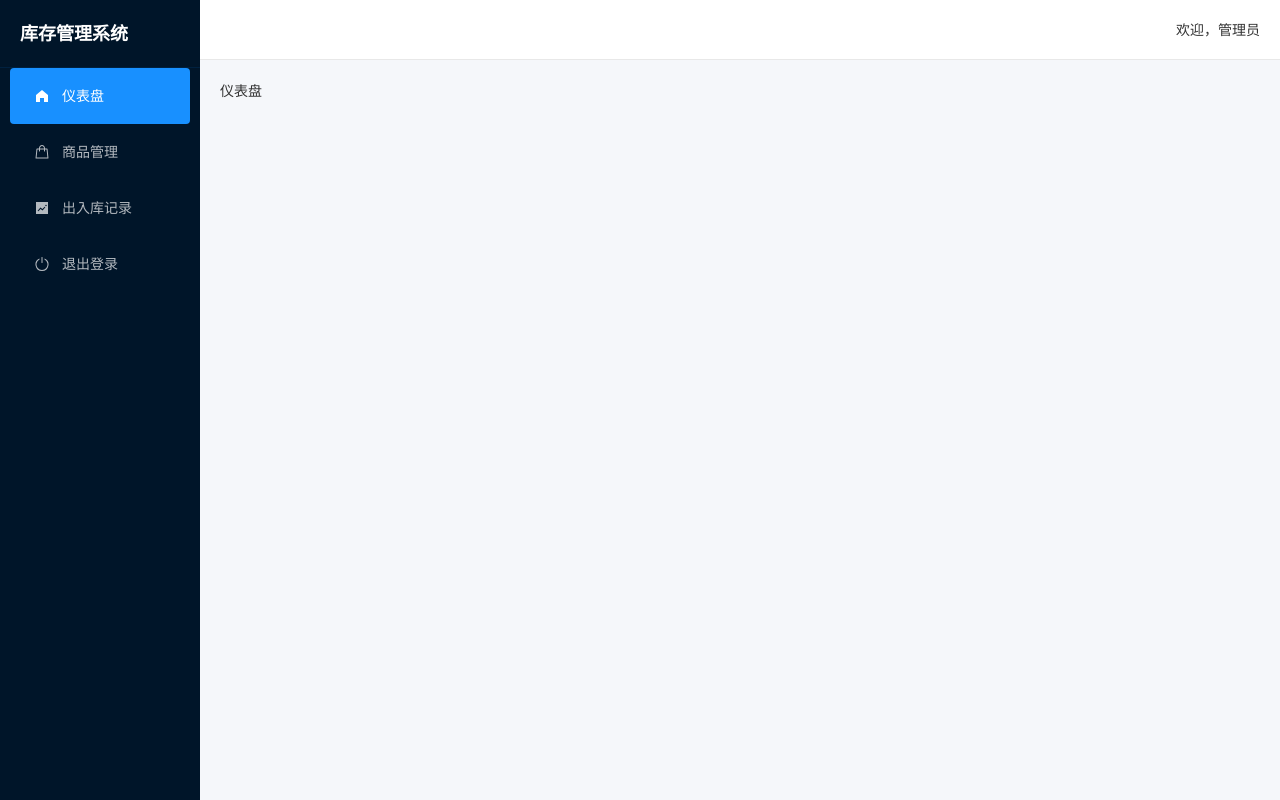
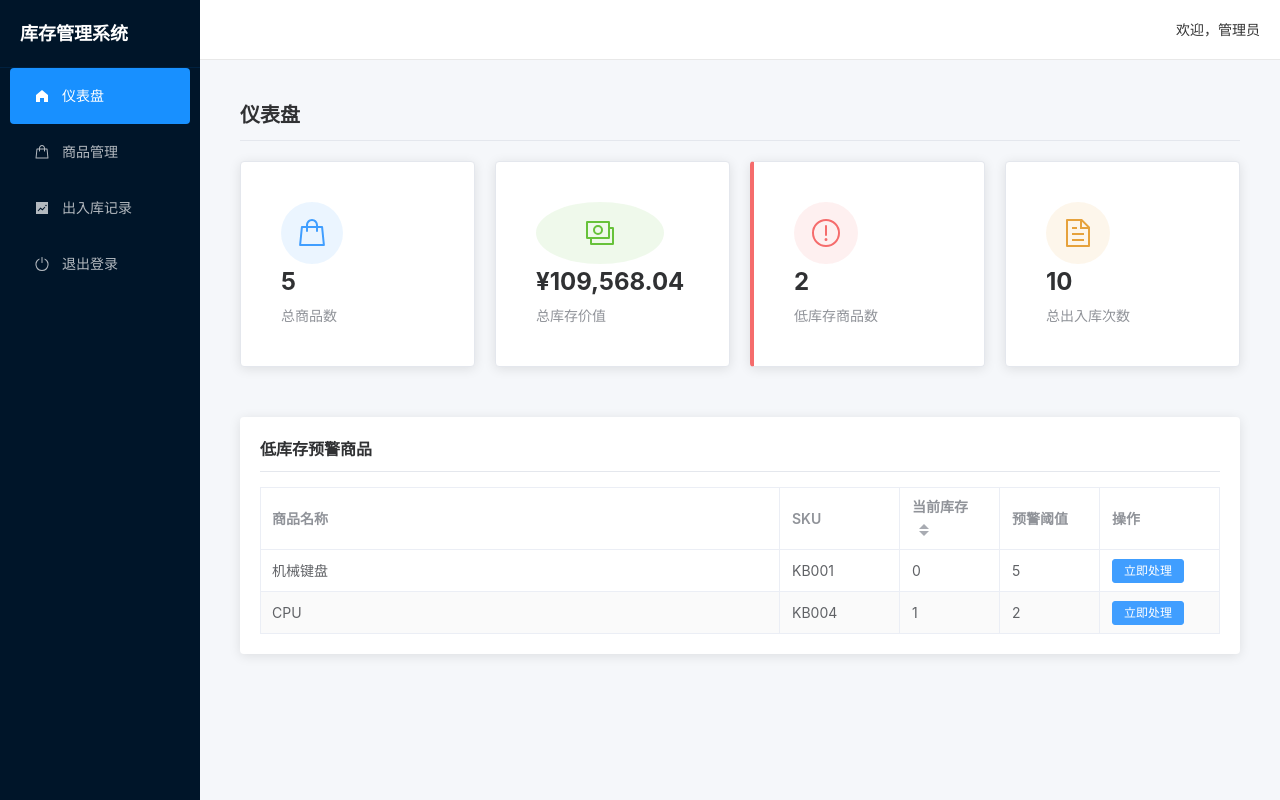
Before and after one commit to cqz1123/-, a Vue app: page /admin/dashboard in a window 1280 px wide. Built offline with nearby package versions, Linux system fonts and the light colour scheme; data requests are answered from the project's data file; sample sign-in values are in the browser's storage.

Commit message:
完成仪表盘页面和退出功能，删除冗余文件

```diff
--- a/db.json
+++ b/db.json
@@ -5,7 +5,7 @@
       "name": "机械键盘",
       "sku": "KB001",
       "price": 299,
-      "stock": 21,
+      "stock": 0,
       "alertThreshold": 5
     },
     {
@@ -28,9 +28,17 @@
       "name": "CPU",
       "sku": "KB004",
       "price": 100000,
-      "stock": 6,
+      "stock": 1,
       "alertThreshold": 2,
       "id": "32QS4WxweGs"
+    },
+    {
+      "name": "火箭",
+      "sku": "KB0066",
+      "price": 0.01,
+      "stock": 4,
+      "alertThreshold": 0,
+      "id": "cTXqX1nkEEo"
     }
   ],
   "transactions-history": [
@@ -89,6 +97,30 @@
       "remark": "",
       "date": "2026-03-25T08:07:43.688Z",
       "id": "9RGZks2TNUg"
+    },
+    {
+      "productId": "32QS4WxweGs",
+      "type": "out",
+      "quantity": 5,
+      "remark": "",
+      "date": "2026-03-26T05:57:36.101Z",
+      "id": "Yf3PWK2ggTc"
+    },
+    {
+      "productId": "1",
+      "type": "out",
+      "quantity": 15,
+      "remark": "",
+      "date": "2026-03-26T05:58:26.178Z",
+      "id": "nySnUygi7YI"
+    },
+    {
+      "productId": "cTXqX1nkEEo",
+      "type": "in",
+      "quantity": 4,
+      "remark": "刚刚采购",
+      "date": "2026-03-26T06:03:17.188Z",
+      "id": "HFt74MXrzPc"
     }
   ],
   "users": [
--- a/src/components/ProductCard.vue
+++ b/src/components/ProductCard.vue
@@ -10,10 +10,11 @@
         <p class="price-text">价格：¥{{ product.price }}</p>
       </div>
       <div class="action-buttons">
-        <el-button type="primary" size="small" @click.stop="handleInStock">入库</el-button>
+
+      </div>
+      <el-button type="primary" size="small" @click.stop="handleInStock">入库</el-button>
         <el-button type="warning" size="small" @click.stop="handleOutStock">出库</el-button>
         <el-button type="danger" size="small" @click.stop="handleDelete">删除</el-button>
-      </div>
     </div>
   </el-card>
 </template>
--- a/src/views/Admin.vue
+++ b/src/views/Admin.vue
@@ -49,8 +49,18 @@ import { computed } from 'vue'
 import { useRouter, useRoute } from 'vue-router'
 import { HomeFilled, Goods, TrendCharts, SwitchButton } from '@element-plus/icons-vue'
 
+// 导入 store
+import { useUserStore } from '@/stores/user'
+import { useProductStore } from '@/stores/product'
+import { useTransactionStore } from '@/stores/transaction'
+
 const router = useRouter()
 const route = useRoute()
+
+// 初始化 store
+const userStore = useUserStore()
+const productStore = useProductStore()
+const transactionStore = useTransactionStore()
 
 // 计算当前激活的菜单
 const activeMenu = computed(() => {
@@ -59,7 +69,17 @@ const activeMenu = computed(() => {
 
 // 处理退出登录
 const handleLogout = () => {
-  localStorage.removeItem('token')
+  // 清空用户信息和 token
+  userStore.logout()
+
+  // 清空商品数据
+  productStore.products = []
+
+  // 清空交易记录数据
+  transactionStore.transactions = []
+  transactionStore.pagination.total = 0
+
+  // 跳转到登录页面
   router.push('/login')
 }
 </script>
--- a/src/views/Dashboard.vue
+++ b/src/views/Dashboard.vue
@@ -1,5 +1,289 @@
 <template>
-  <div>
-    仪表盘
+  <div class="dashboard-container">
+    <!-- 页面标题 -->
+    <div class="page-header">
+      <h2>仪表盘</h2>
+    </div>
+
+    <!-- 加载状态 -->
+    <div v-loading="loading" element-loading-text="加载中..." class="loading-container">
+      <!-- 关键指标卡片 -->
+      <el-row :gutter="20" class="stats-row">
+        <el-col :xs="24" :sm="12" :md="6" class="stat-col">
+          <el-card class="stat-card">
+            <div class="stat-icon goods-icon">
+              <el-icon><Goods /></el-icon>
+            </div>
+            <div class="stat-content">
+              <div class="stat-value">{{ totalProducts }}</div>
+              <div class="stat-label">总商品数</div>
+            </div>
+          </el-card>
+        </el-col>
+
+        <el-col :xs="24" :sm="12" :md="6" class="stat-col">
+          <el-card class="stat-card">
+            <div class="stat-icon money-icon">
+              <el-icon><Money /></el-icon>
+            </div>
+            <div class="stat-content">
+              <div class="stat-value">{{ totalStockValue }}</div>
+              <div class="stat-label">总库存价值</div>
+            </div>
+          </el-card>
+        </el-col>
+
+        <el-col :xs="24" :sm="12" :md="6" class="stat-col">
+          <el-card class="stat-card warning-card">
+            <div class="stat-icon warning-icon">
+              <el-icon><Warning /></el-icon>
+            </div>
+            <div class="stat-content">
+              <div class="stat-value">{{ lowStockProducts.length }}</div>
+              <div class="stat-label">低库存商品数</div>
+            </div>
+          </el-card>
+        </el-col>
+
+        <el-col :xs="24" :sm="12" :md="6" class="stat-col">
+          <el-card class="stat-card">
+            <div class="stat-icon document-icon">
+              <el-icon><Document /></el-icon>
+            </div>
+            <div class="stat-content">
+              <div class="stat-value">{{ totalTransactions }}</div>
+              <div class="stat-label">总出入库次数</div>
+            </div>
+          </el-card>
+        </el-col>
+      </el-row>
+
+      <!-- 低库存商品列表 -->
+      <div class="low-stock-section">
+        <h3 class="section-title">低库存预警商品</h3>
+        <el-table
+          v-if="lowStockProducts.length > 0"
+          :data="lowStockProducts"
+          stripe
+          border
+          style="width: 100%"
+        >
+          <el-table-column prop="name" label="商品名称" min-width="150" />
+          <el-table-column prop="sku" label="SKU" width="120" />
+          <el-table-column prop="stock" label="当前库存" width="100" sortable />
+          <el-table-column prop="alertThreshold" label="预警阈值" width="100" />
+          <el-table-column label="操作" width="120" fixed="right">
+            <template #default="scope">
+              <el-button type="primary" size="small" @click="handleProcess(scope.row.id)">
+                立即处理
+              </el-button>
+            </template>
+          </el-table-column>
+        </el-table>
+        <el-empty v-else description="暂无低库存商品" />
+      </div>
+    </div>
   </div>
- </template>
+</template>
+
+<script setup>
+import { ref, computed, onMounted } from 'vue'
+import { useRouter } from 'vue-router'
+import { ElMessage } from 'element-plus'
+import { Goods, Money, Warning, Document } from '@element-plus/icons-vue'
+
+// 导入 API
+import { productApi } from '@/api/modules/product'
+import { transactionApi } from '@/api/modules/transaction'
+
+// 初始化
+const router = useRouter()
+const loading = ref(false)
+const products = ref([])
+const transactions = ref([])
+
+// 计算关键指标
+const totalProducts = computed(() => {
+  return products.value.length
+})
+
+const totalStockValue = computed(() => {
+  const value = products.value.reduce((sum, p) => sum + p.price * p.stock, 0)
+  return `¥${value.toLocaleString()}`
+})
+
+const lowStockProducts = computed(() => {
+  return products.value
+    .filter(p => p.stock <= p.alertThreshold)
+    .sort((a, b) => a.stock - b.stock) // 按库存量升序排列
+})
+
+const totalTransactions = computed(() => {
+  return transactions.value.length
+})
+
+// 页面加载时获取数据
+onMounted(async () => {
+  await fetchData()
+})
+
+// 获取数据
+const fetchData = async () => {
+  loading.value = true
+  try {
+    // 并行获取商品列表和交易记录
+    const [productsResponse, transactionsResponse] = await Promise.all([
+      productApi.getProducts(),
+      transactionApi.getTransactions()
+    ])
+
+    products.value = productsResponse.data
+    transactions.value = transactionsResponse.data
+  } catch (error) {
+    ElMessage.error('获取数据失败，请稍后重试')
+    console.error('获取数据错误:', error)
+  } finally {
+    loading.value = false
+  }
+}
+
+// 处理低库存商品
+const handleProcess = (productId) => {
+  // 跳转到商品管理页面
+  router.push('/admin/products')
+}
+</script>
+
+<style scoped>
+.dashboard-container {
+  padding: 20px;
+  background-color: #f5f7fa;
+  min-height: calc(100vh - 60px);
+}
+
+.page-header {
+  margin-bottom: 20px;
+  padding-bottom: 10px;
+  border-bottom: 1px solid #e4e7ed;
+}
+
+.page-header h2 {
+  margin: 0;
+  font-size: 20px;
+  font-weight: bold;
+  color: #303133;
+}
+
+.loading-container {
+  min-height: 400px;
+}
+
+.stats-row {
+  margin-bottom: 30px;
+}
+
+.stat-col {
+  margin-bottom: 20px;
+}
+
+.stat-card {
+  height: 100%;
+  display: flex;
+  align-items: center;
+  padding: 20px;
+  box-shadow: 0 2px 12px 0 rgba(0, 0, 0, 0.1);
+  transition: all 0.3s ease;
+}
+
+.stat-card:hover {
+  transform: translateY(-5px);
+  box-shadow: 0 4px 16px 0 rgba(0, 0, 0, 0.15);
+}
+
+.warning-card {
+  border-left: 4px solid #f56c6c;
+}
+
+.stat-icon {
+  font-size: 32px;
+  margin-right: 20px;
+  padding: 15px;
+  border-radius: 50%;
+  display: flex;
+  align-items: center;
+  justify-content: center;
+}
+
+.goods-icon {
+  color: #409eff;
+  background-color: rgba(64, 158, 255, 0.1);
+}
+
+.money-icon {
+  color: #67c23a;
+  background-color: rgba(103, 194, 58, 0.1);
+}
+
+.warning-icon {
+  color: #f56c6c;
+  background-color: rgba(245, 108, 108, 0.1);
+}
+
+.document-icon {
+  color: #e6a23c;
+  background-color: rgba(230, 162, 60, 0.1);
+}
+
+.stat-content {
+  flex: 1;
+}
+
+.stat-value {
+  font-size: 24px;
+  font-weight: bold;
+  color: #303133;
+  margin-bottom: 5px;
+}
+
+.stat-label {
+  font-size: 14px;
+  color: #909399;
+}
+
+.low-stock-section {
+  background-color: white;
+  border-radius: 4px;
+  box-shadow: 0 2px 12px 0 rgba(0, 0, 0, 0.1);
+  padding: 20px;
+}
+
+.section-title {
+  font-size: 16px;
+  font-weight: bold;
+  color: #303133;
+  margin-bottom: 15px;
+  padding-bottom: 10px;
+  border-bottom: 1px solid #e4e7ed;
+}
+
+/* 响应式设计 */
+@media (max-width: 768px) {
+  .dashboard-container {
+    padding: 10px;
+  }
+
+  .stat-card {
+    flex-direction: column;
+    text-align: center;
+  }
+
+  .stat-icon {
+    margin-right: 0;
+    margin-bottom: 10px;
+  }
+
+  .low-stock-section {
+    padding: 15px;
+  }
+}
+</style>
```
Also changed, not shown: src/components/ProductTable.vue (deleted), src/components/StockForm.vue (deleted).
